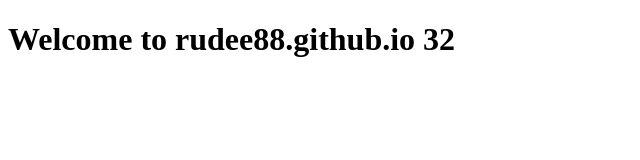
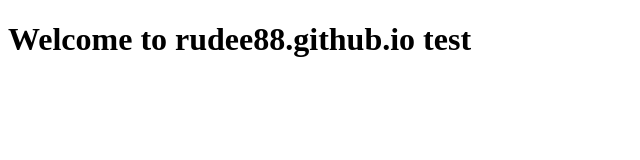
Before and after one commit to rudee88/rudee88.github.io, a plain HTML site: page index.html in a window 1280 px wide. Shown: the full height of the page, 0-640 px from the left. Drawn offline with Linux system fonts and the light colour scheme.

Commit message:
added html

```diff
--- a/index.html
+++ b/index.html
@@ -7,6 +7,6 @@
     <title>This is my Github Pages</title>
 </head>
 <body>
-    <h1>Welcome to rudee88.github.io 32</h1>
+    <h1>Welcome to rudee88.github.io test</h1>
 </body>
 </html>
```
